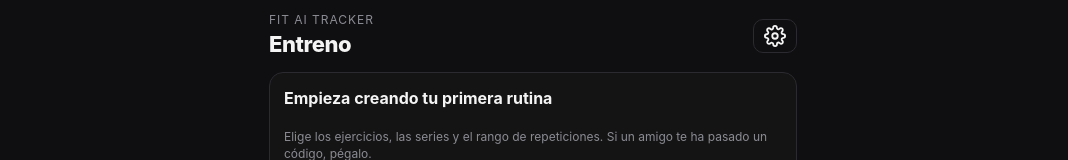
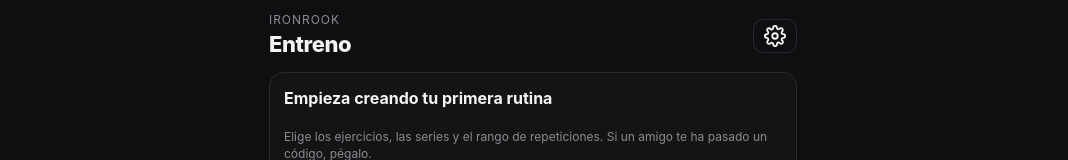
Before and after one commit to ajava2/ironrook, a React (Vite) app: page / in a window 1280 px wide. Shown: the top 160 px of the page, without its empty margins (107-1175 px from the left). Built offline with nearby package versions, Linux system fonts and the light colour scheme.

Commit message:
Mostrar el nombre IronRook en la barra superior

```diff
--- a/src/App.tsx
+++ b/src/App.tsx
@@ -51,7 +51,7 @@ export function App() {
     <div className="app">
       <header className="topbar">
         <div>
-          <div className="sub">Fit AI Tracker</div>
+          <div className="sub">IronRook</div>
           <h1>{title}</h1>
         </div>
         {route !== 'settings' && (
```
